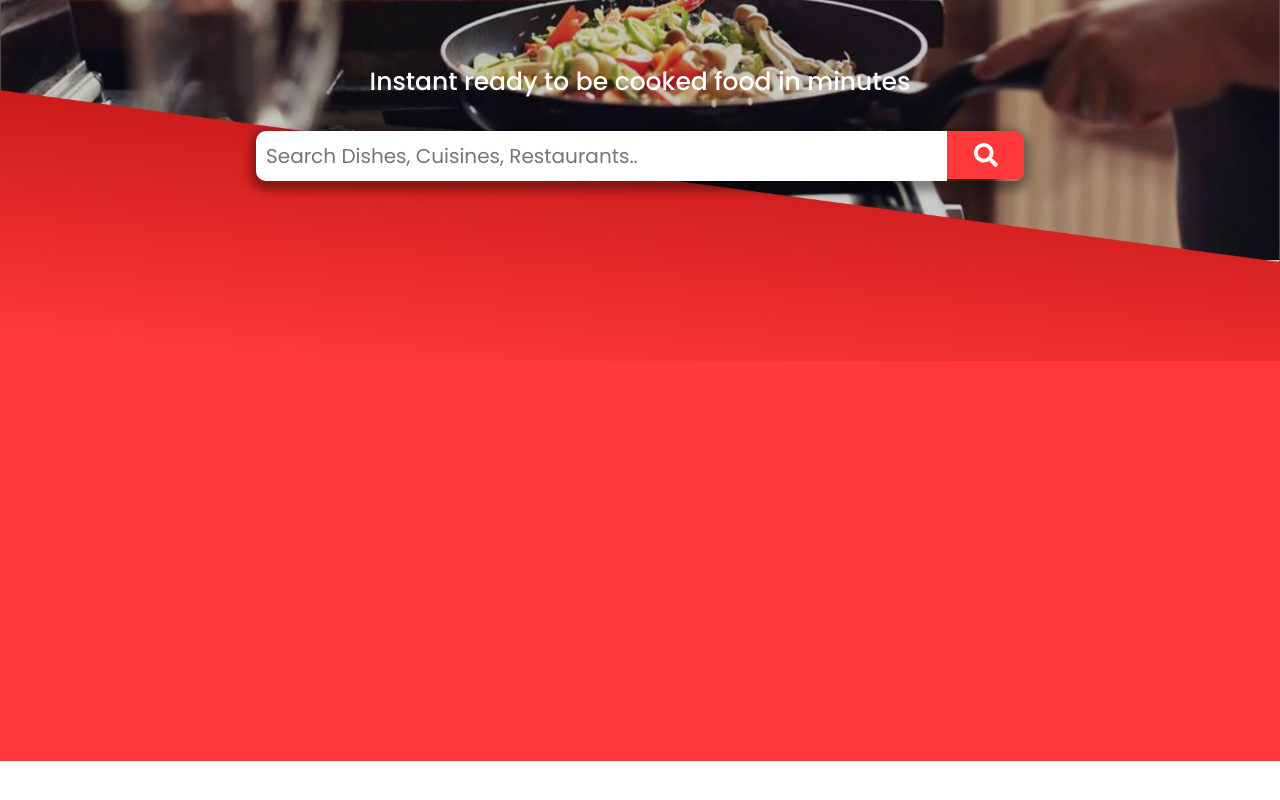
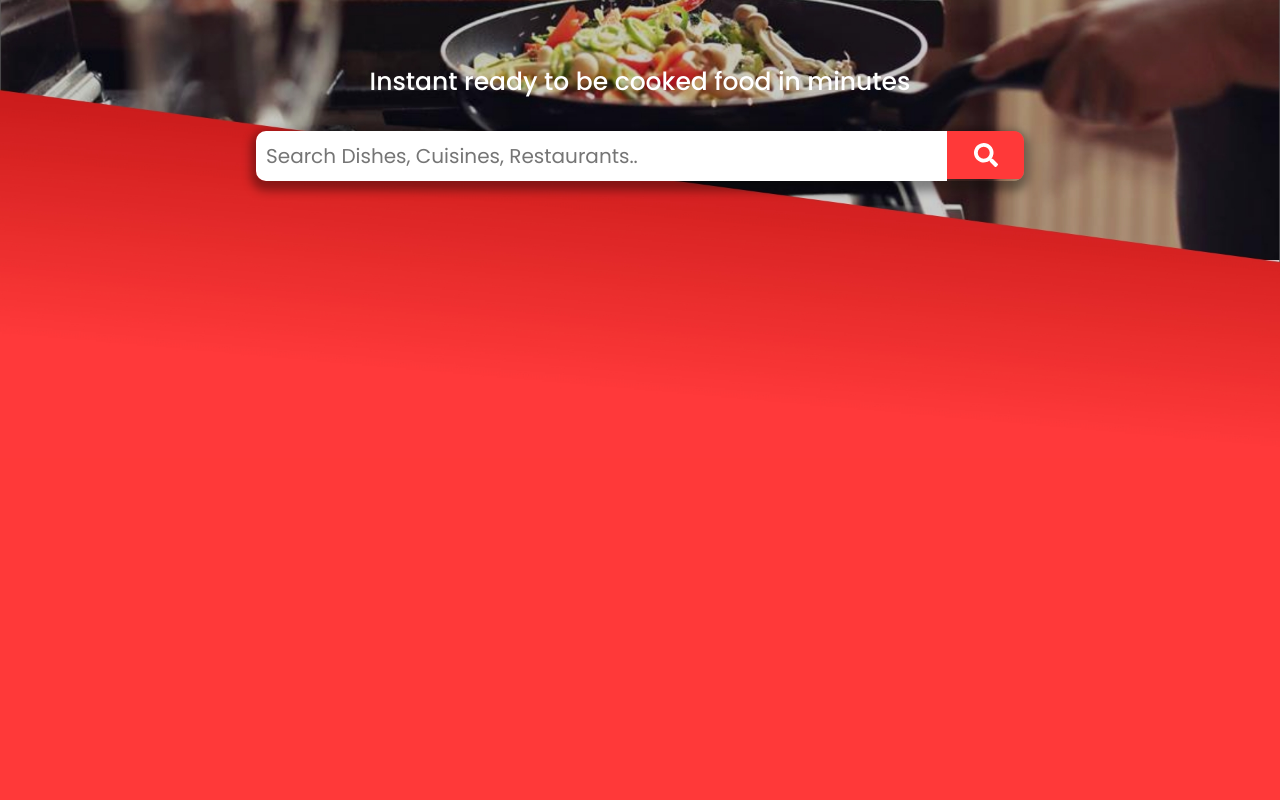
Before and after one commit to abhishek421/uncook, a Next.js app: page / in a window 1280 px wide. Shown: the part 262-1062 px from the top of the page. Before the commit the page ends 1023 px from the top, so only its background shows below. Built offline with nearby package versions, Linux system fonts and the light colour scheme.

Commit message:
Update index.js

```diff
--- a/pages/index.js
+++ b/pages/index.js
@@ -14,7 +14,7 @@ class Home extends React.Component{
         </Head>
         <Navbar />
         <Landing />
-        <div style={{height:"400px",width:"100%",backgroundColor:"#ff3939",marginTop:"180px"}}></div>
+        <div style={{height:"400px",width:"100%",backgroundColor:"#ff3939",marginTop:"280px"}}></div>
       </div>
       )
   }
```
